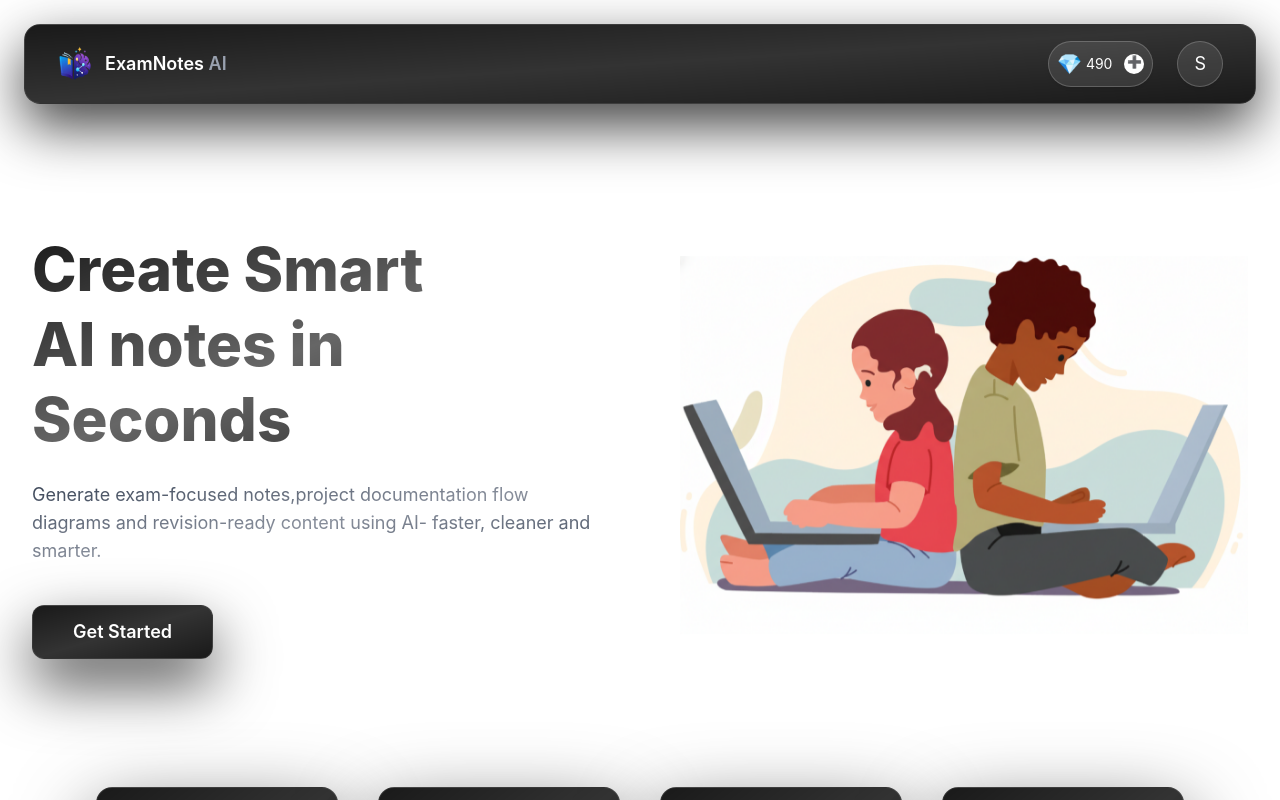
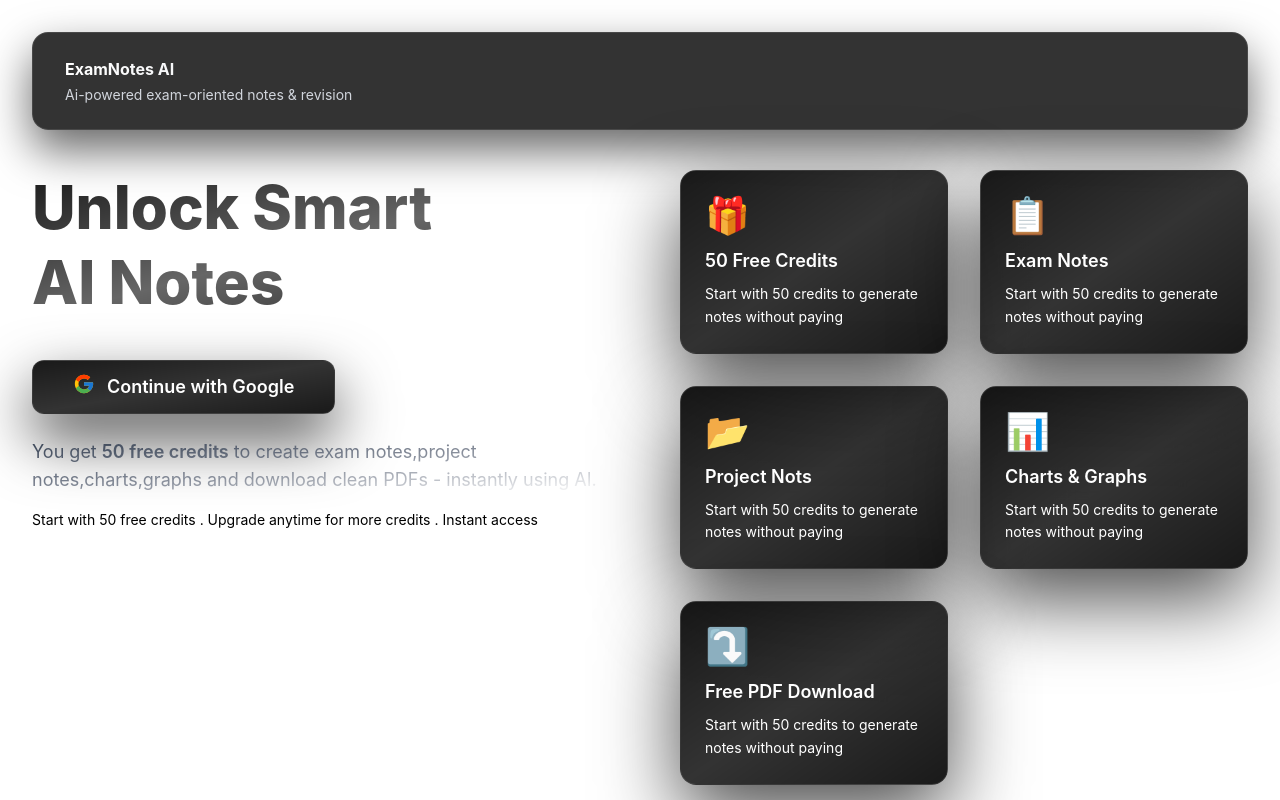
Before and after one commit to SunilSolanki-dev/aiexamnotes, a React (Vite) app in the folder client/: page /auth in a window 1280 px wide. Before the commit this address led to /. Shown: the top 800 px of the page. Built offline with nearby package versions, Linux system fonts and the light colour scheme; no server answers.

Commit message:
route issue fixed

```diff
--- a/client/src/app.jsx
+++ b/client/src/app.jsx
@@ -3,7 +3,7 @@ import { Navigate, Route, Routes } from 'react-router-dom'
 import Home from './pages/Home'
 import Auth from './pages/Auth'
 import { getCurrentUser } from './services/api'
-import { useEffect } from 'react'
+import { useEffect, useState } from 'react'
 import { useDispatch, useSelector } from 'react-redux'
 import History from './pages/History'
 import Notes from './pages/Notes'
@@ -14,11 +14,17 @@ export const serverUrl = "https://aiexamnotesserver-gnvx.onrender.com"
 
 export function App() {
   const dispatch = useDispatch();
+  const [authChecked, setAuthChecked] = useState(false);
 
   useEffect(() => {
-    getCurrentUser(dispatch)
+    getCurrentUser(dispatch).finally(() => setAuthChecked(true))
   }, [dispatch])
   const { userData } = useSelector(state => state.user);
+
+  if (!authChecked) {
+    return null;
+  }
+
   return (
     <div>
       <Routes>
--- a/client/src/redux/userSlice.js
+++ b/client/src/redux/userSlice.js
@@ -3,7 +3,7 @@ import { createSlice } from "@reduxjs/toolkit";
 const userSlice = createSlice({
     name: 'user',
     initialState: {
-        userData: { name: "Sunil", credits: 490 }
+        userData: null
     },
 
     reducers: {
--- a/client/src/services/api.js
+++ b/client/src/services/api.js
@@ -7,7 +7,8 @@ export const getCurrentUser = async (dispatch) => {
         const result = await axios.get(serverUrl + '/api/user/currentUser', { withCredentials: true })
         dispatch(setUserData(result.data))
     } catch (error) {
-        console.log('error', error)
+        // No valid cookie / expired token / network failure — treat as logged out.
+        dispatch(setUserData(null))
     }
 }
 
```
